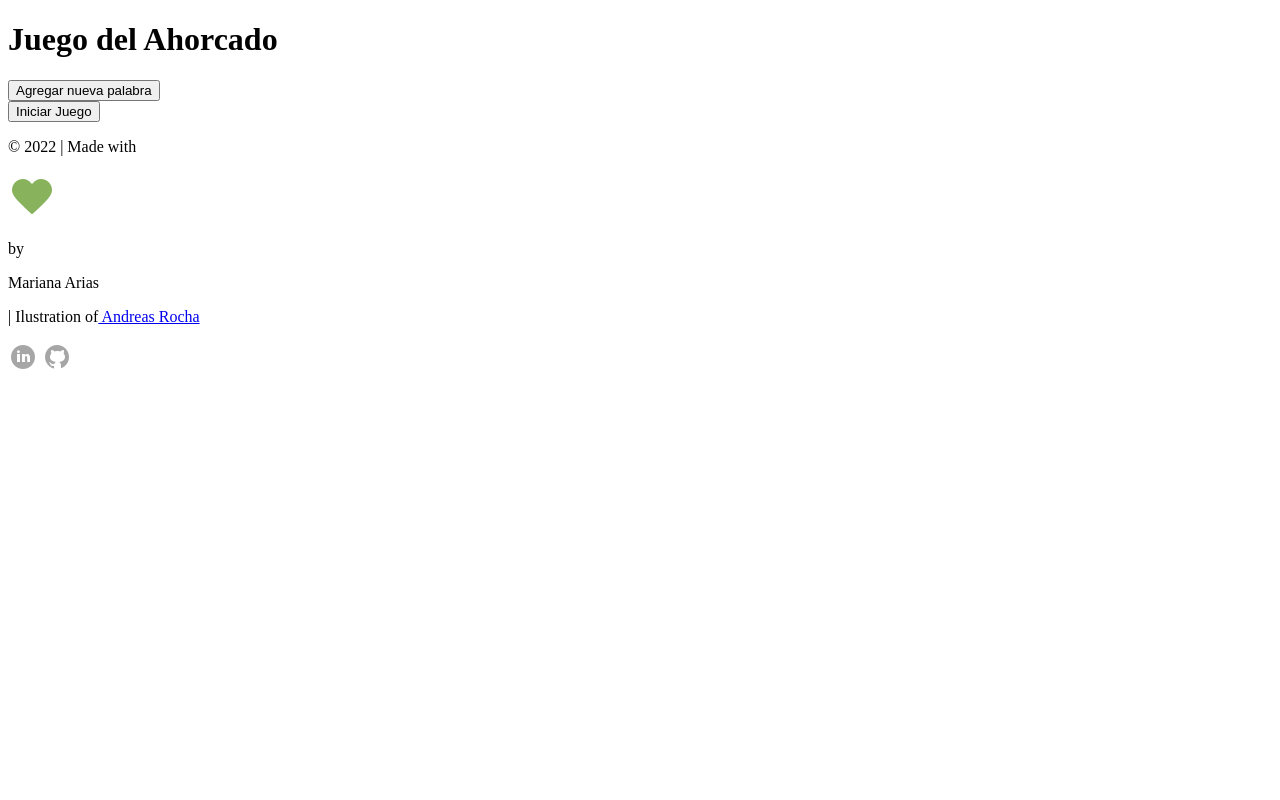
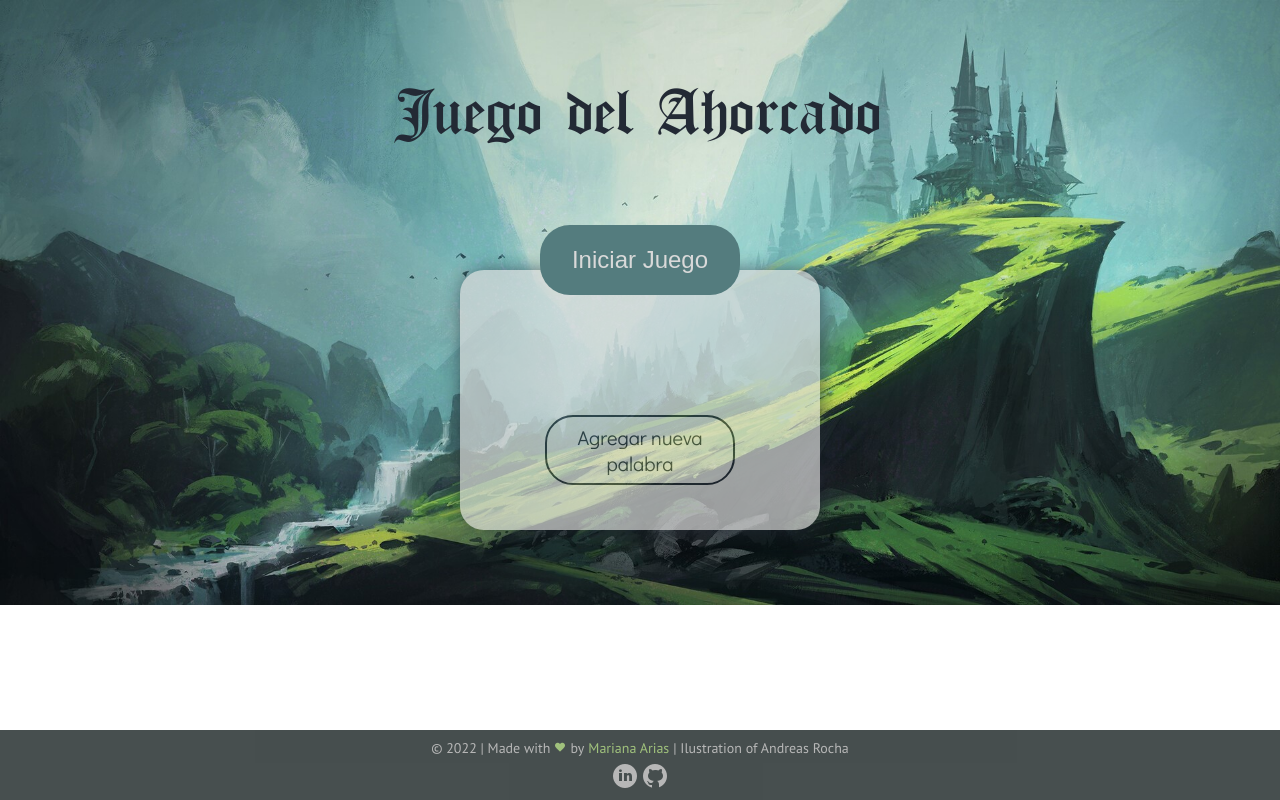
Before and after one commit to mariasmoUN/Juego-del-Ahorcado, a plain HTML site: page index.html in a window 1280 px wide. Drawn offline with Linux system fonts and the light colour scheme; the site is published under a folder, as on GitHub Pages, so addresses that start at the root find nothing; files whose address does not match are found by name.

Commit message:
Solucionando problemas con el css

```diff
--- a/index.html
+++ b/index.html
@@ -4,8 +4,8 @@
     <meta charset="UTF-8">
     <meta http-equiv="X-UA-Compatible" content="IE=edge">
     <meta name="viewport" content="width=device-width, initial-scale=1.0">
-    <link rel="stylesheet" href="/stylesheet/reset.css">
-    <link rel="stylesheet" href="/stylesheet/style.css">
+    <link rel="stylesheet" href="./stylesheet/reset.css">
+    <link rel="stylesheet" href="./stylesheet/style.css">
     <link rel="preconnect" href="https://fonts.googleapis.com">
     <link rel="preconnect" href="https://fonts.gstatic.com" crossorigin>
     <link href="https://fonts.googleapis.com/css2?family=Didact+Gothic&display=swap" rel="stylesheet">
```
Also changed, not shown: juego.html (+2 -2 lines), palabras.html (+2 -2 lines).
